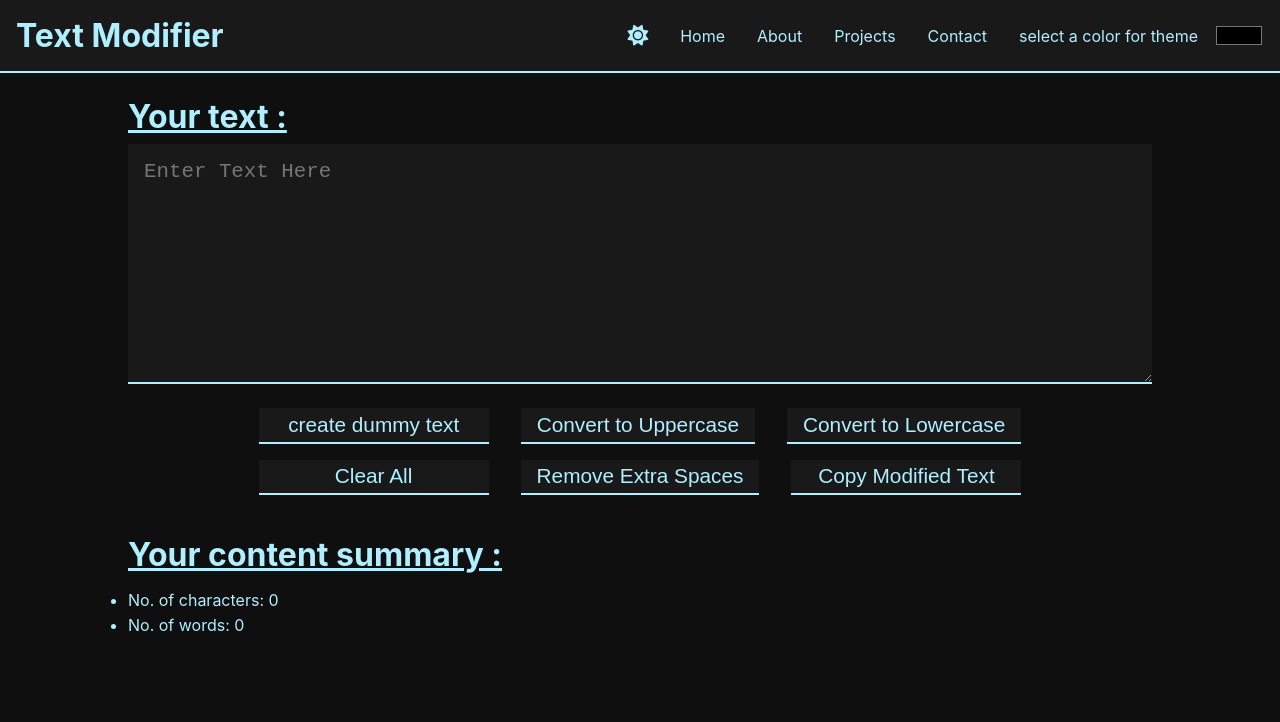
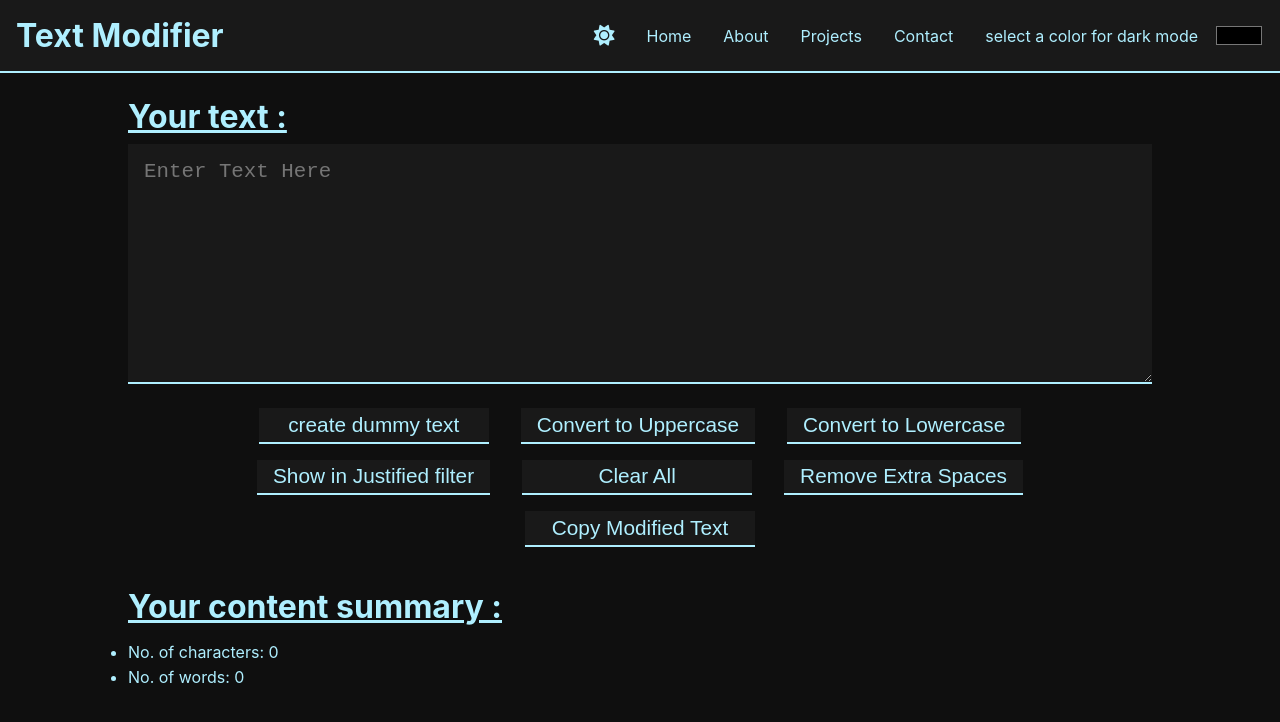
Before and after one commit to Chetan-KK/Text-modifier-react-app, a React (Create React App) app: page / in a window 1280 px wide. Shown: the top 722 px of the page. Built offline with nearby package versions, Linux system fonts and the light colour scheme.

Commit message:
new function added justify

```diff
--- a/src/App.css
+++ b/src/App.css
@@ -15,6 +15,9 @@
   padding: 0;
   box-sizing: border-box;
 }
+*:focus {
+  outline: 2px solid var(--text-color);
+}
 ::-webkit-scrollbar {
   width: 10px;
   background-color: var(--bg-color-dark);
--- a/src/components/NavBar.js
+++ b/src/components/NavBar.js
@@ -53,7 +53,7 @@ export default function NavBar(props) {
                 <a href="/" className="link">About</a>
                 <a href="/" className="link">Projects</a>
                 <a href="/" className="link">Contact</a>
-                <span className='link'>select a color for theme</span>
+                <span className='link'>select a color for dark mode</span>
                 <input type="color" id='colorForTheme' onChange={changeTheme} />
             </nav>
         </header>
--- a/src/components/TextModifyForm.js
+++ b/src/components/TextModifyForm.js
@@ -22,11 +22,13 @@ export default function TextModifyFrom() {
         setText('');
     }
     function handleAutoTextButton() {
-        setText(text + 'Lorem ipsum dolor sit, amet consectetur adipisicing elit. In dolore temporibus est debitis? Voluptate recusandae architecto consequatur sed itaque ratione reiciendis officia labore quas dolore accusamus voluptas ad, praesentium suscipit.');
+        setText(text + 'Lorem ipsum dolor sit, amet consectetur adipisicing elit. In dolore temporibus est debitis? Voluptate recusandae architecto consequatur sed itaque ratione reiciendis officia labore quas dolore accusamus voluptas ad, praesentium suscipit.(extra text is added)');
     }
 
     function handleCopyButton() {
         text.select();
+
+        //this is for mobile
         text.setSelectionRange(0, 99999);
         navigator.clipboard.writeText(text);
         alert('text copied');
@@ -37,15 +39,31 @@ export default function TextModifyFrom() {
         setText(newText.join(' '));
     }
 
+    const [justify, setJustify] = useState('Show in Justified filter');
+
+    function handleJustifyButton() {
+        let textarea = document.getElementById('textarea');
+
+        if (textarea.style.textAlign === 'justify') {
+            setJustify('Show in Justified filter');
+            textarea.style.textAlign = 'unset';
+        }
+        else {
+            setJustify('Remove justified filter');
+            textarea.style.textAlign = 'justify';
+        }
+    }
+
     return (
         <div className='form flex'>
             <h1>Your text :</h1>
-            <textarea name="text" value={text} onChange={handleOnChange} placeholder='Enter Text Here'></textarea>
+            <textarea name="text" value={text} onChange={handleOnChange} placeholder='Enter Text Here' id='textarea'></textarea>
             <div className="buttons flex">
 
                 <button onClick={handleAutoTextButton}>create dummy text</button>
                 <button onClick={handleUpperButton}>Convert to Uppercase</button>
                 <button onClick={handleLowerButton}>Convert to Lowercase</button>
+                <button onClick={handleJustifyButton}>{justify}</button>
                 <button onClick={handleClearButton}>Clear All</button>
                 <button onClick={handleExtraSpaceButton}>Remove Extra Spaces</button>
                 <button onClick={handleCopyButton}>Copy Modified Text</button>
```
